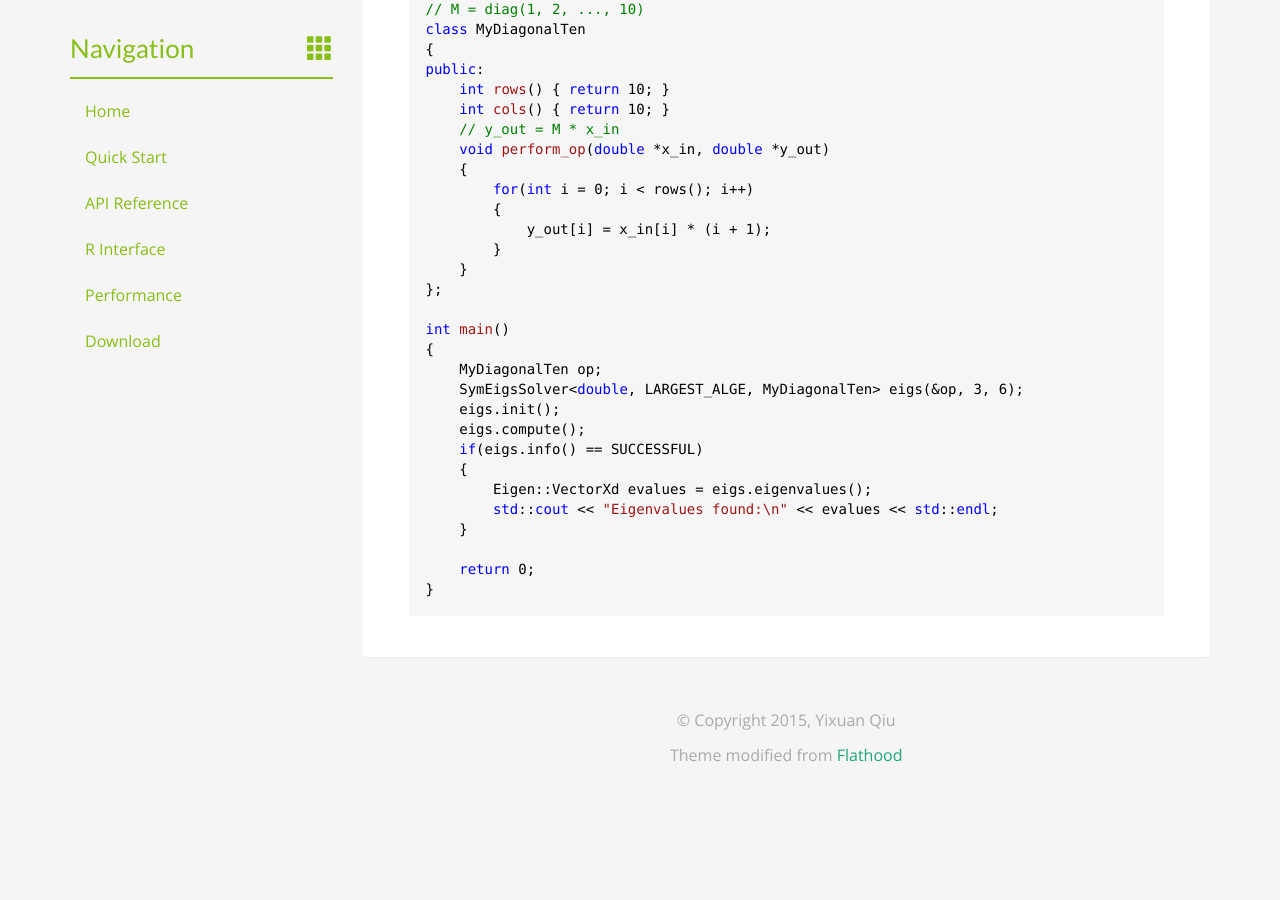
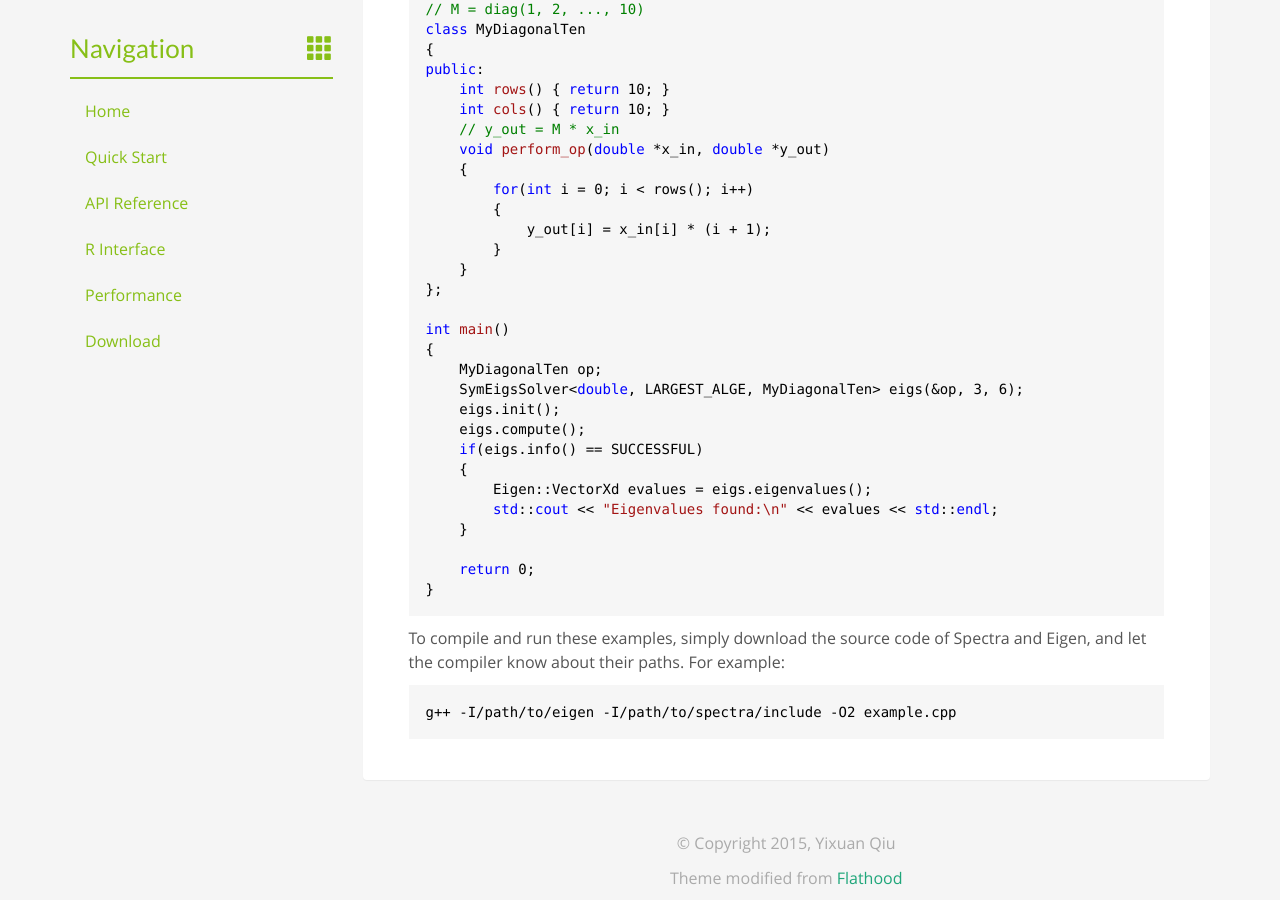
Before and after one commit to yixuan/spectra, a Jekyll site: the page built from quick-start.md, in a window 1280 px wide and 900 px high, scrolled down 2954 px. Built offline with Jekyll 4.4.1, drawn with Linux system fonts in a browser that asks for light colours; before the commit the page ends 3731 px from its top, so only the background shows below that.

Commit message:
hints for compiling

```diff
--- a/quick-start.md
+++ b/quick-start.md
@@ -185,3 +185,10 @@ int main()
     return 0;
 }
 ~~~
+
+To compile and run these examples, simply download the source code of Spectra
+and Eigen, and let the compiler know about their paths. For example:
+
+~~~
+g++ -I/path/to/eigen -I/path/to/spectra/include -O2 example.cpp
+~~~
```
